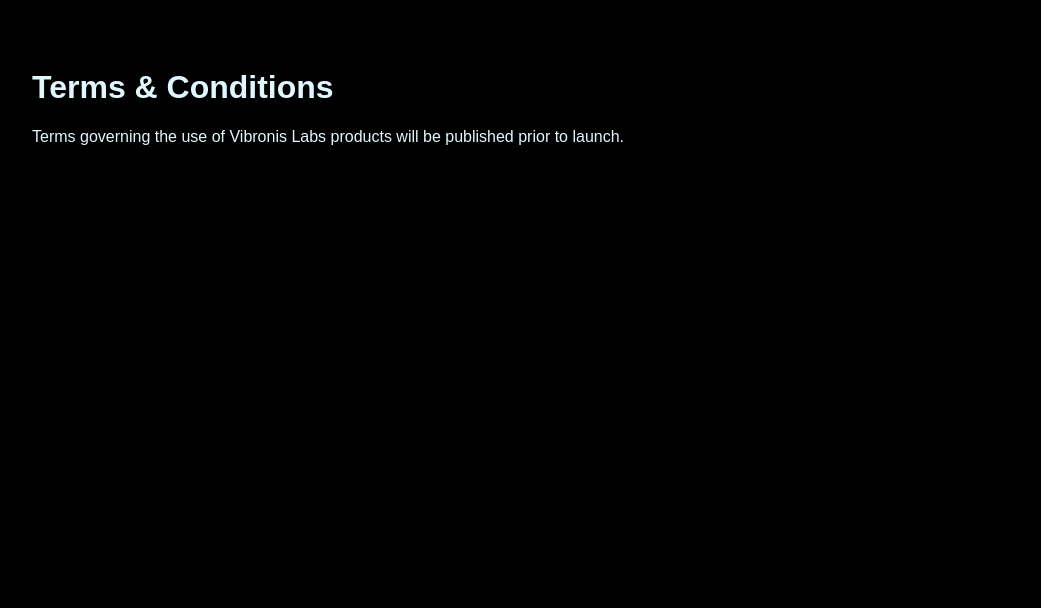
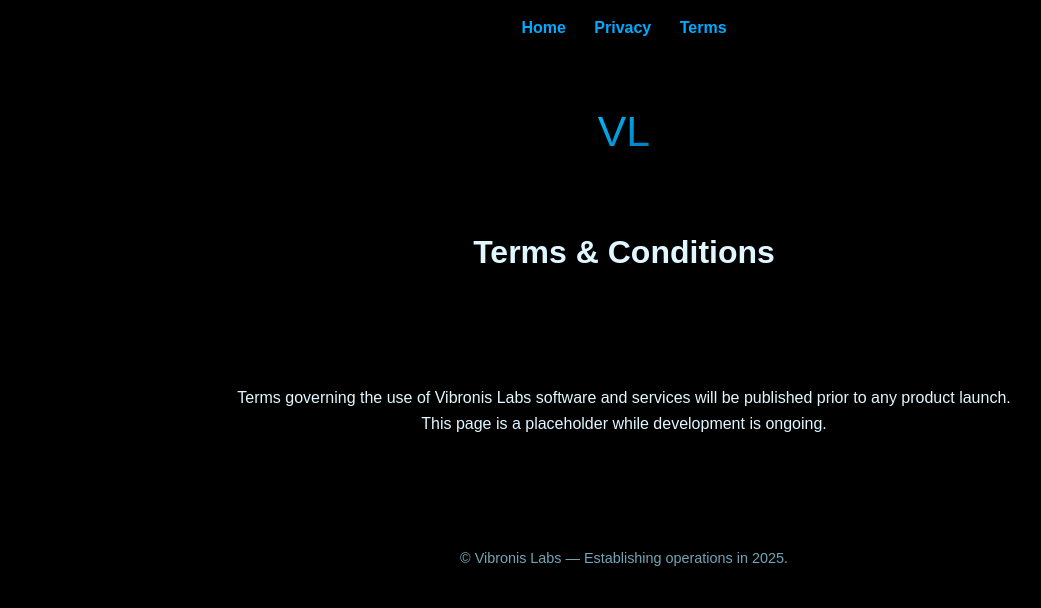
Before and after one commit to rashadomar014-create/vibronislabs.github.io, a plain HTML site: page terms.html in a window 1280 px wide. Shown: the whole page, without its empty margins (16-1057 px from the left). Drawn offline with Linux system fonts and the light colour scheme.

Commit message:
Enhance terms.html with structured layout and content
Added navigation, header, main content, and footer to terms.html.

```diff
--- a/terms.html
+++ b/terms.html
@@ -1,8 +1,45 @@
 <!DOCTYPE html>
 <html>
-<head><title>Terms & Conditions</title></head>
-<body style="background:#000; color:#e0f7ff; font-family:Arial; padding:40px;">
-<h1>Terms & Conditions</h1>
-<p>Terms governing the use of Vibronis Labs products will be published prior to launch.</p>
+<head>
+  <meta charset="UTF-8">
+  <title>Terms & Conditions — Vibronis Labs</title>
+  <link rel="stylesheet" href="styles.css">
+  <link rel="icon" href="favicon.ico">
+</head>
+
+<body>
+
+  <nav class="top-nav">
+    <a href="index.html">Home</a>
+    <a href="privacy.html">Privacy</a>
+    <a href="terms.html">Terms</a>
+  </nav>
+
+  <header>
+    <svg class="logo" viewBox="0 0 200 200">
+      <defs>
+        <linearGradient id="vgrad" x1="0%" y1="0%" x2="100%" y2="100%">
+          <stop offset="0%" stop-color="#00c0ff"/>
+          <stop offset="100%" stop-color="#0077b6"/>
+        </linearGradient>
+      </defs>
+      <text x="50%" y="55%" text-anchor="middle" font-size="95" font-family="Arial" fill="url(#vgrad)">VL</text>
+    </svg>
+    <h1>Terms & Conditions</h1>
+  </header>
+
+  <main>
+    <section class="content-section">
+      <p>
+        Terms governing the use of Vibronis Labs software and services will be published
+        prior to any product launch. This page is a placeholder while development is ongoing.
+      </p>
+    </section>
+  </main>
+
+  <footer>
+    <p>© Vibronis Labs — Establishing operations in 2025.</p>
+  </footer>
+
 </body>
 </html>
```
